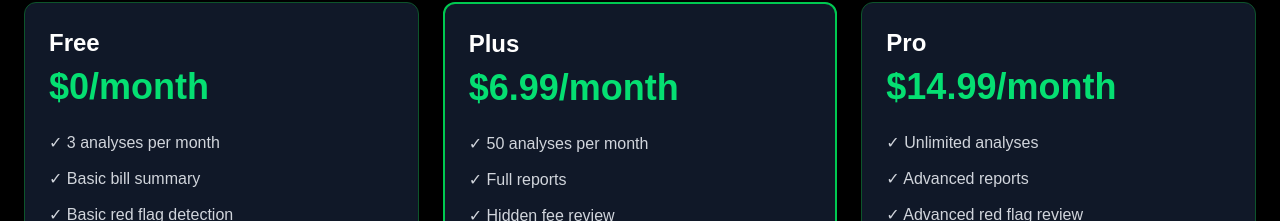
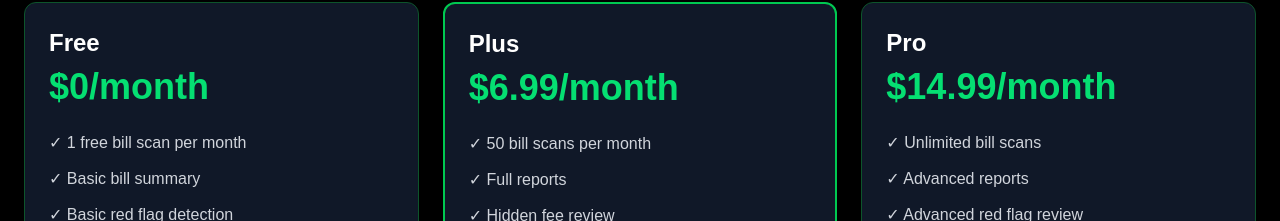
Before and after one commit to noahclo972-maker/billclarity, a Next.js app: page /pricing in a window 1280 px wide. Shown: the part 288-509 px from the top of the page. Built offline with nearby package versions, Linux system fonts and the light colour scheme.

Commit message:
Change free plan to one bill scan

```diff
--- a/app/analyze/page.tsx
+++ b/app/analyze/page.tsx
@@ -6,7 +6,7 @@ import { useEffect, useState } from "react";
 type Plan = "free" | "plus" | "pro";
 
 function getPlanLimit(plan: Plan) {
-  if (plan === "free") return 3;
+  if (plan === "free") return 1;
   if (plan === "plus") return 50;
   return Infinity;
 }
@@ -196,7 +196,8 @@ export default function AnalyzePage() {
 
       if (!response.ok) {
         setError(
-          data.error || `The report could not be created. Status: ${response.status}`
+          data.error ||
+            `The report could not be created. Status: ${response.status}`
         );
         setIsLoading(false);
         return;
@@ -273,7 +274,8 @@ export default function AnalyzePage() {
           </p>
 
           <p className="mt-2 text-xs text-gray-500">
-            Monthly usage resets at the start of each month.
+            Free plan includes 1 bill scan per month. Monthly usage resets at
+            the start of each month.
           </p>
         </div>
 
@@ -339,7 +341,9 @@ export default function AnalyzePage() {
               <option value="Insurance document">Insurance document</option>
               <option value="Utility bill">Utility bill</option>
               <option value="Subscription charge">Subscription charge</option>
-              <option value="Phone or internet bill">Phone or internet bill</option>
+              <option value="Phone or internet bill">
+                Phone or internet bill
+              </option>
               <option value="Rent or lease charge">Rent or lease charge</option>
               <option value="Credit card statement">Credit card statement</option>
               <option value="Bank fee">Bank fee</option>
--- a/app/pricing/page.tsx
+++ b/app/pricing/page.tsx
@@ -41,7 +41,10 @@ export default function PricingPage() {
             try {
               data = responseText ? JSON.parse(responseText) : {};
             } catch {
-              console.error("Confirm checkout did not return JSON:", responseText);
+              console.error(
+                "Confirm checkout did not return JSON:",
+                responseText
+              );
               setError(
                 "Your payment was completed, but we could not finish loading your subscription details. Please refresh or contact support."
               );
@@ -247,7 +250,7 @@ export default function PricingPage() {
             name="Free"
             price="$0/month"
             features={[
-              "3 analyses per month",
+              "1 free bill scan per month",
               "Basic bill summary",
               "Basic red flag detection",
               "Saved reports on this device",
@@ -265,7 +268,7 @@ export default function PricingPage() {
             name="Plus"
             price="$6.99/month"
             features={[
-              "50 analyses per month",
+              "50 bill scans per month",
               "Full reports",
               "Hidden fee review",
               "Message generator",
@@ -287,7 +290,7 @@ export default function PricingPage() {
             name="Pro"
             price="$14.99/month"
             features={[
-              "Unlimited analyses",
+              "Unlimited bill scans",
               "Advanced reports",
               "Advanced red flag review",
               "Message tone options",
```
